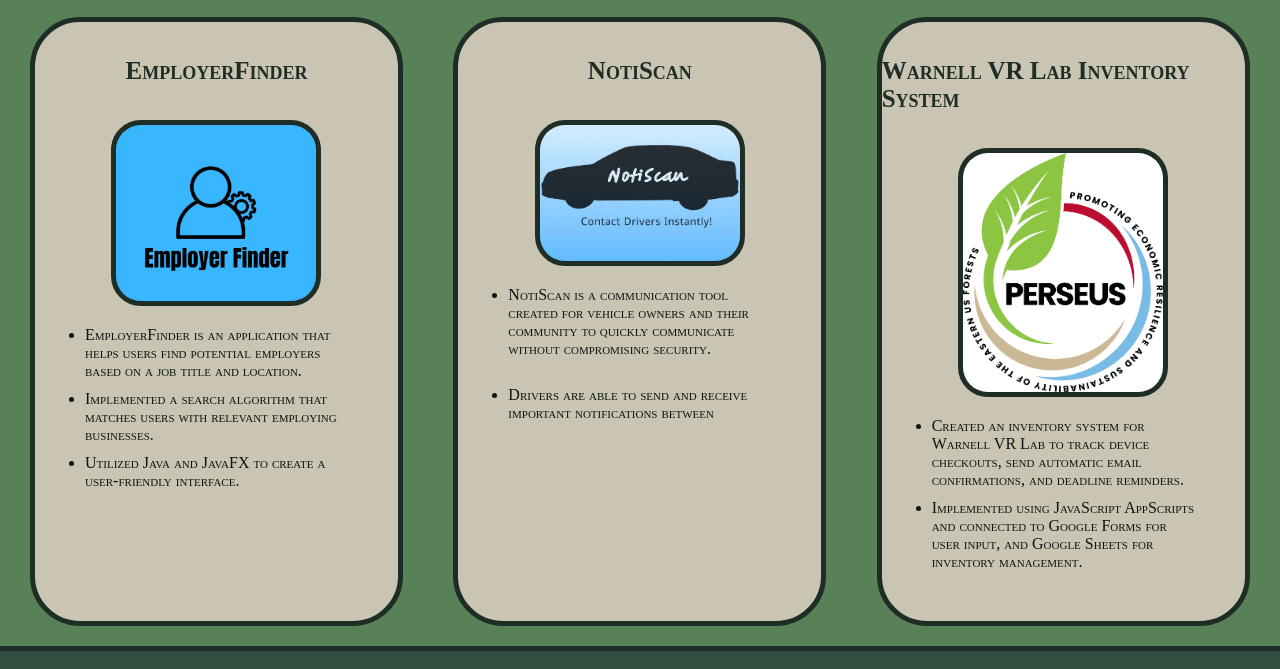
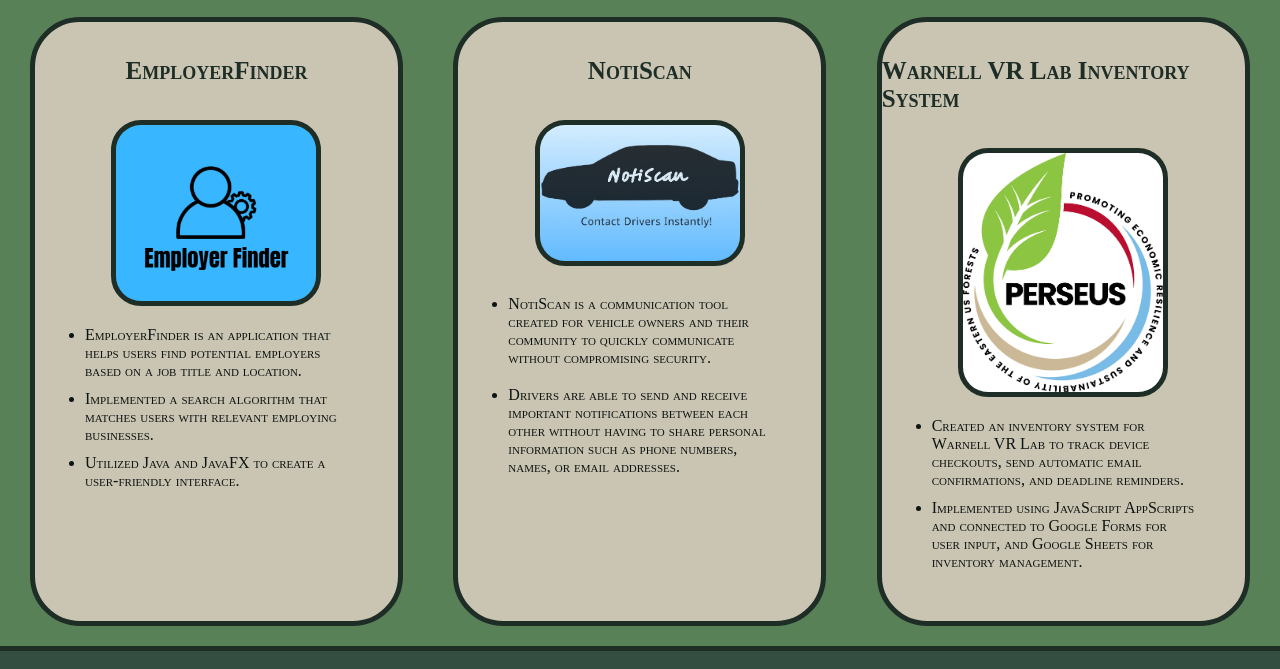
Before and after one commit to rain-yenici/Yagmur-Rain-Yenici-CV, a website: page index.html in a window 1280 px wide. Shown: the part 1634-2303 px from the top of the page. Drawn offline with Linux system fonts and the light colour scheme.

Commit message:
updated project card information

```diff
--- a/index.html
+++ b/index.html
@@ -79,7 +79,7 @@
                 <img src="images/notiscan.png" alt="NotiScan" width="100">
                 <ul>
                     <li>NotiScan is a communication tool created for vehicle owners and their community to quickly communicate without compromising security.</li>
-                    <li>Drivers are able to send and receive important notifications between </li>
+                    <li>Drivers are able to send and receive important notifications between each other without having to share personal information such as phone numbers, names, or email addresses. </li>
                 </ul>
             </div>
             <div class="card">
```
